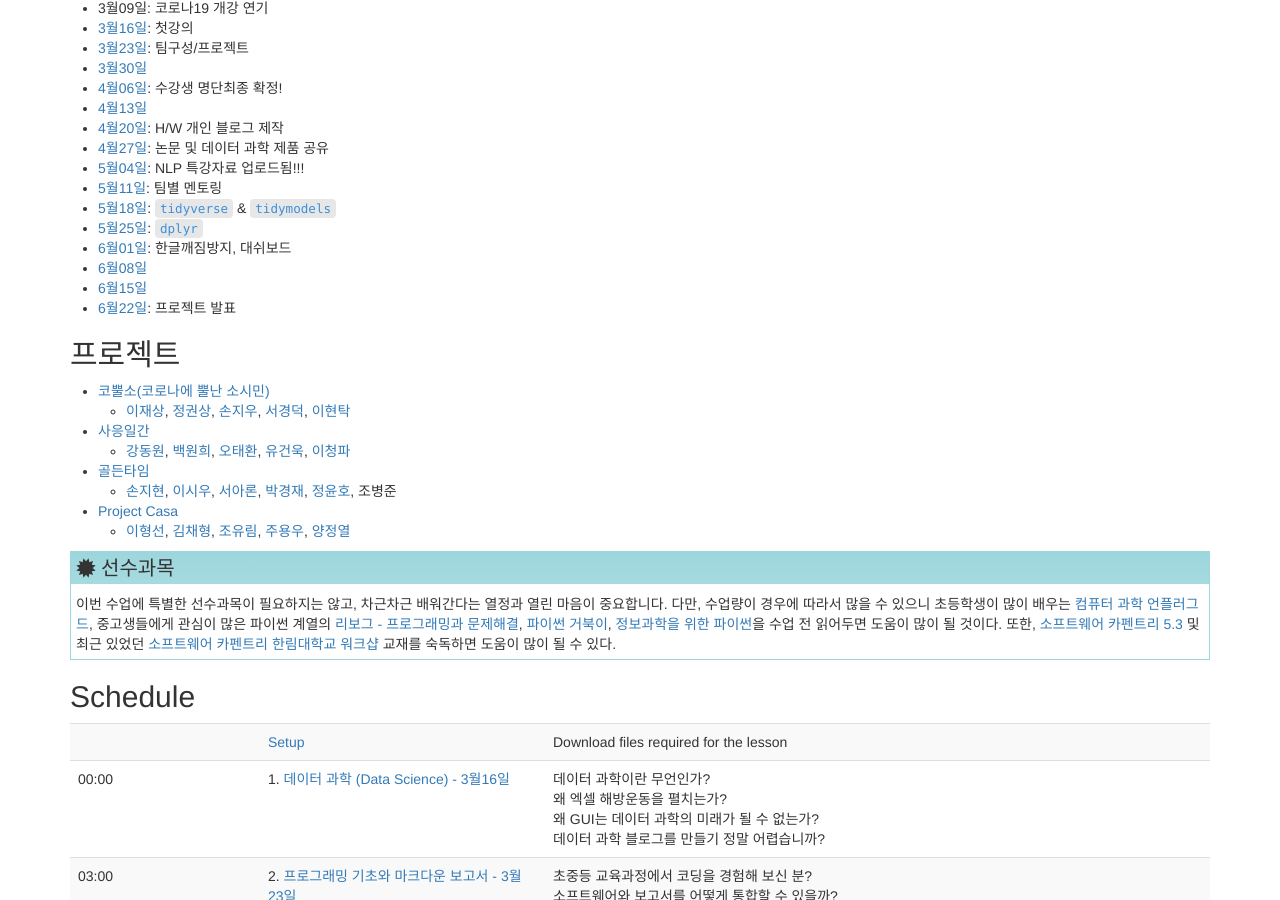
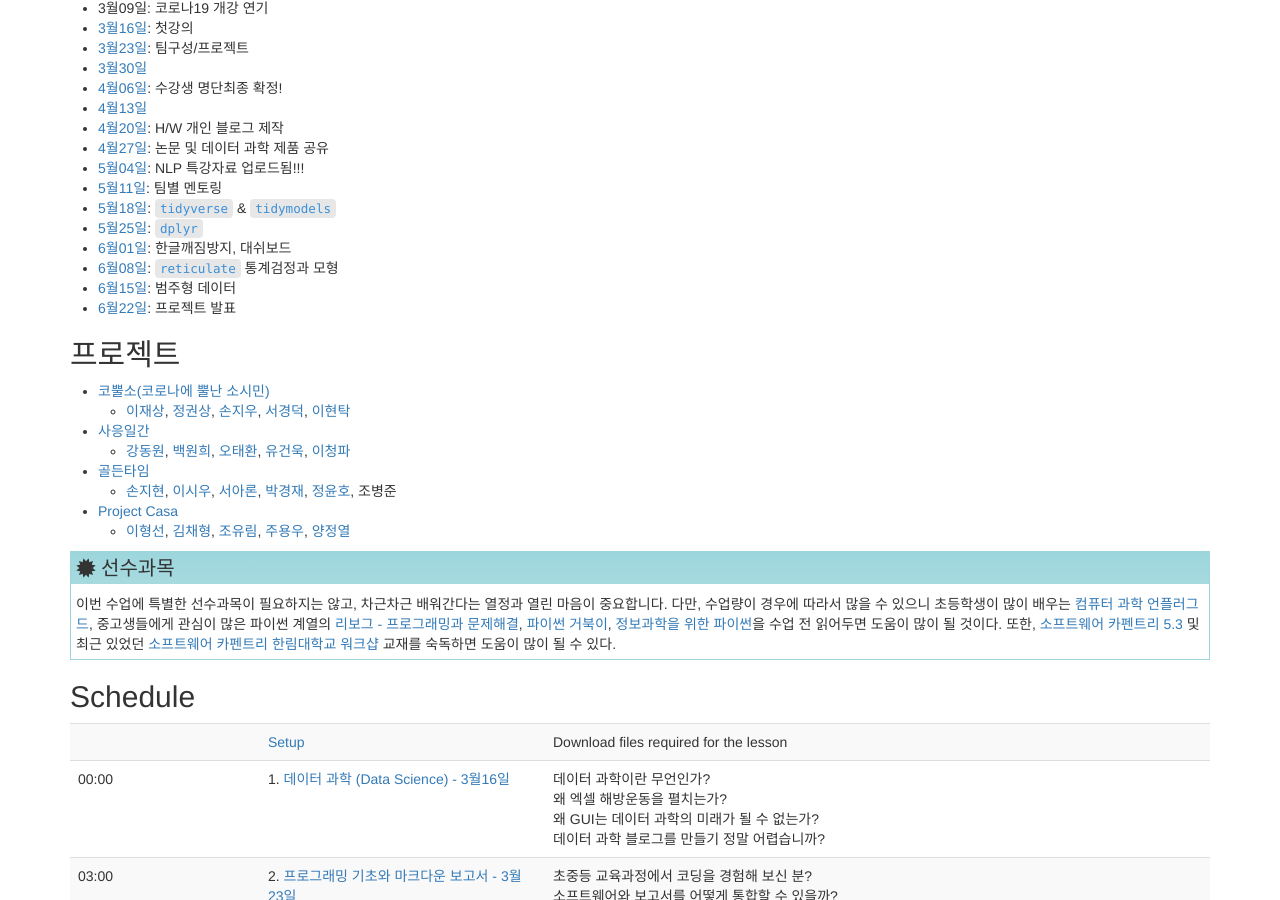
Before and after one commit to statkclee/ds-intro-2020, a Jekyll site: the page built from index.md, in a window 1280 px wide and 900 px high, scrolled down 630 px. Built offline with Jekyll 4.4.1, drawn with Linux system fonts in a browser that asks for light colours.

Commit message:
update lecture note

```diff
--- a/index.md
+++ b/index.md
@@ -42,8 +42,8 @@ root: .
 - [5월18일](https://hackmd.io/sKSF5ZQMQnmvagz_EVR24g): `tidyverse` & `tidymodels`
 - [5월25일](https://hackmd.io/wMk1R_E4RKatr0kNeFrAOQ): `dplyr`
 - [6월01일](https://hackmd.io/eujIZMzrT-SW7RxRNne7Qg): 한글깨짐방지, 대쉬보드
-- [6월08일]()
-- [6월15일]()
+- [6월08일](https://hackmd.io/UTEGveuLTJOaXHM1rWziYQ): `reticulate` 통계검정과 모형
+- [6월15일](): 범주형 데이터
 - [6월22일](): 프로젝트 발표
 
 ## 프로젝트
```
